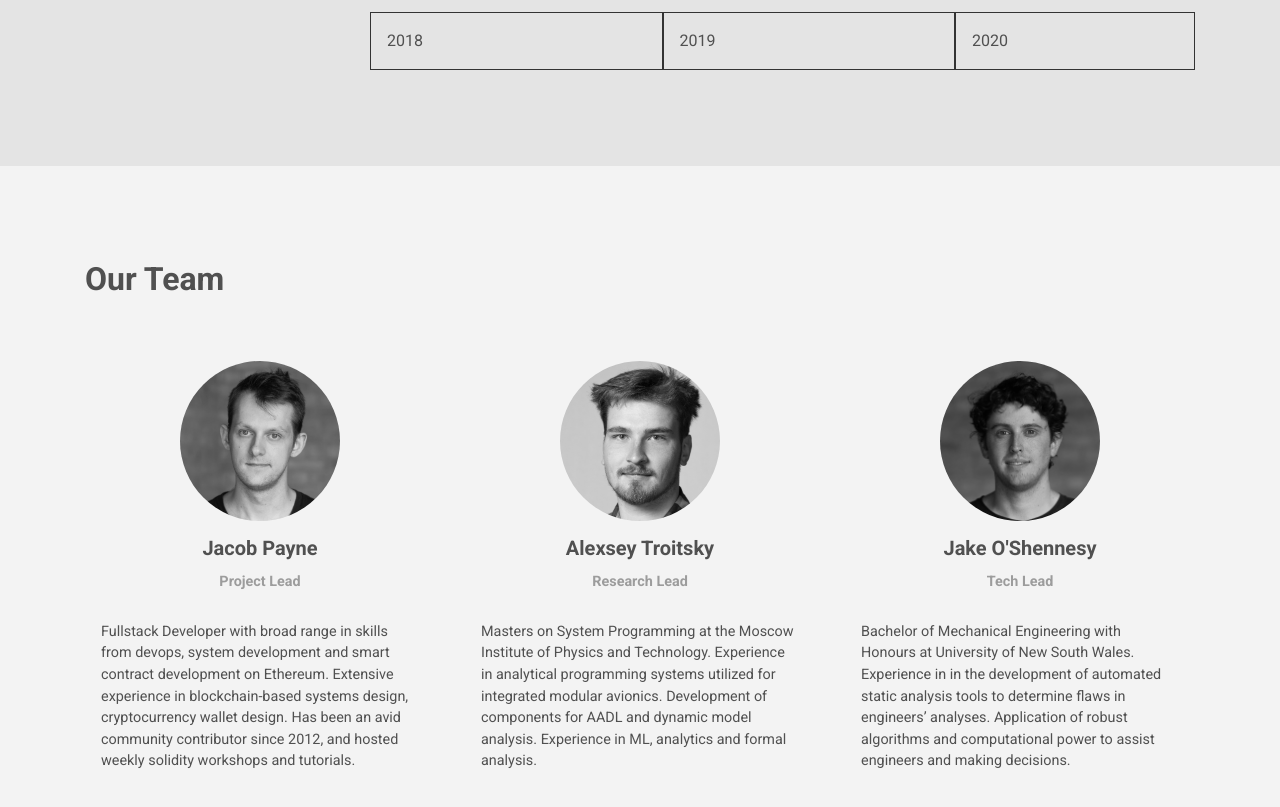
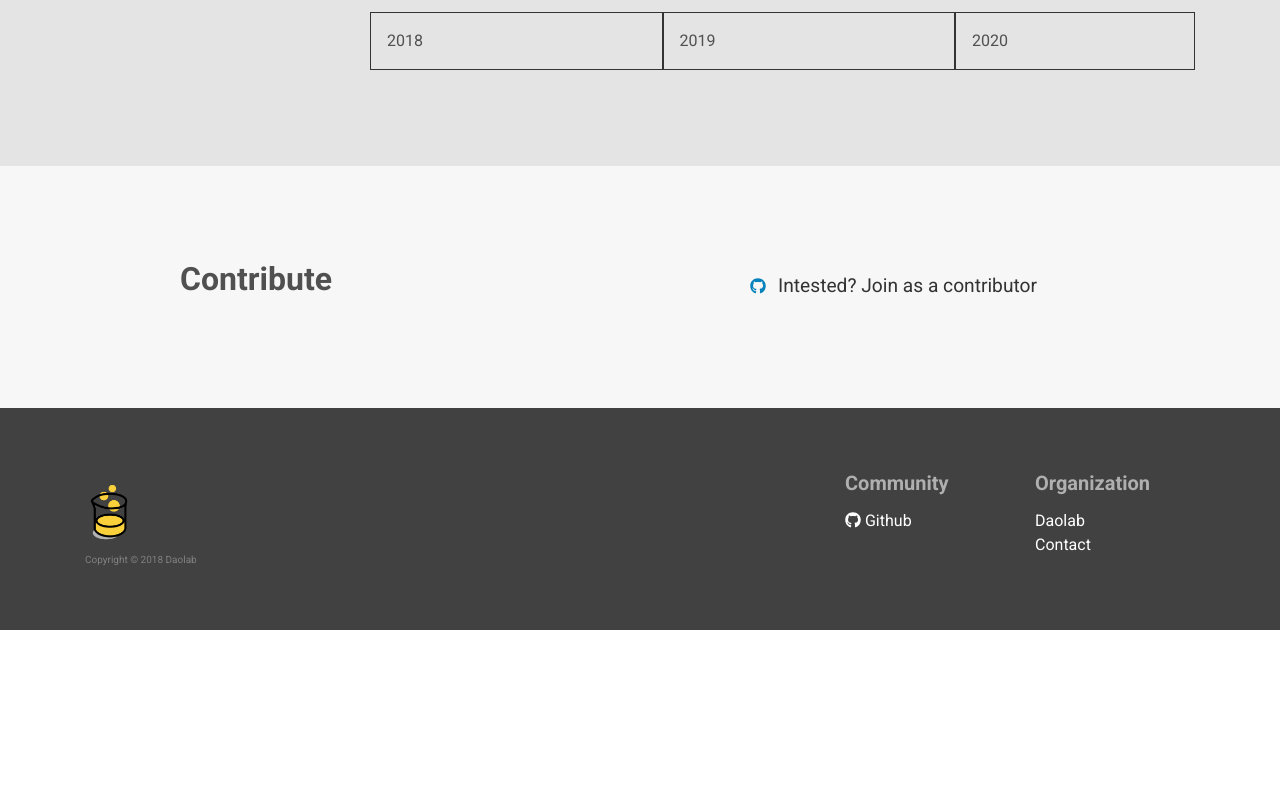
Before and after one commit to Daohub-io/cap9-website, a Jekyll site: the page built from index.html, in a window 1280 px wide and 900 px high, scrolled down 1975 px. Shown: the top 807 px of the window. Built offline with Jekyll 4.4.1, drawn with Linux system fonts in a browser that asks for light colours; nearby versions of some CDN libraries; some web fonts are replaced; after the commit the page ends 2605 px from its top, so only the background shows below that.

Commit message:
Remove Team Page for now

```diff
--- a/index.html
+++ b/index.html
@@ -141,7 +141,7 @@ layout: default
     </div>
   </div>
 </section>
-<section class="site-frontpage team">
+<!-- <section class="site-frontpage team">
   <div class="container">
     <div class="row">
       <div class="col-md-6">
@@ -182,7 +182,7 @@ layout: default
     </div>
   </div>
   </div>
-</section>
+</section> -->
 
 <section class="site-frontpage contact">
   <div class="container">
```
